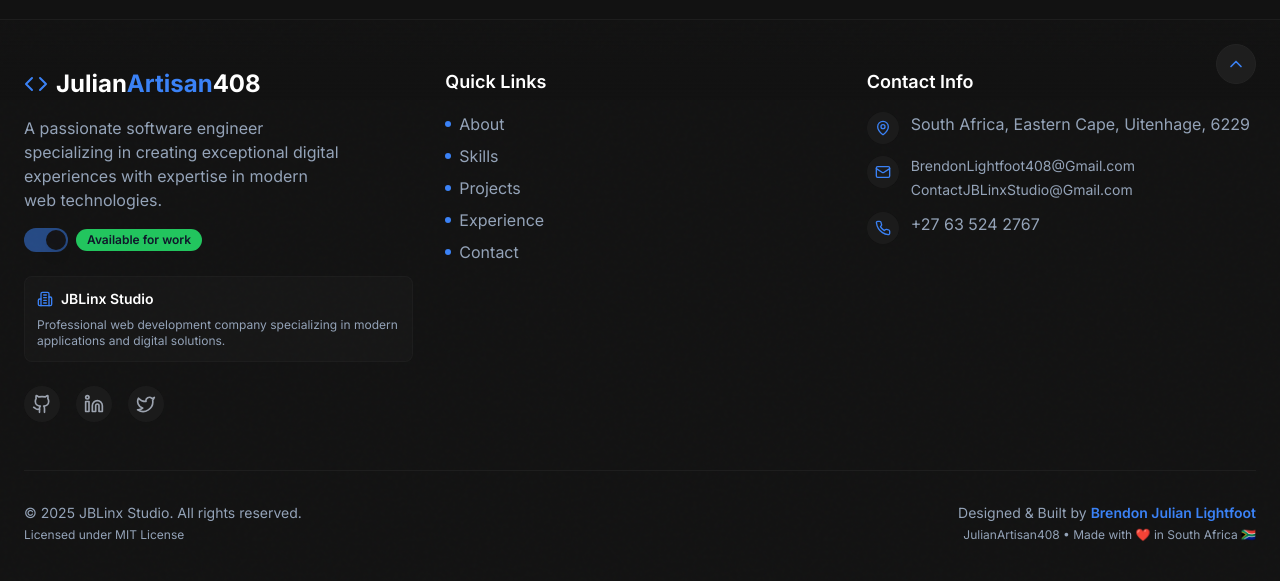
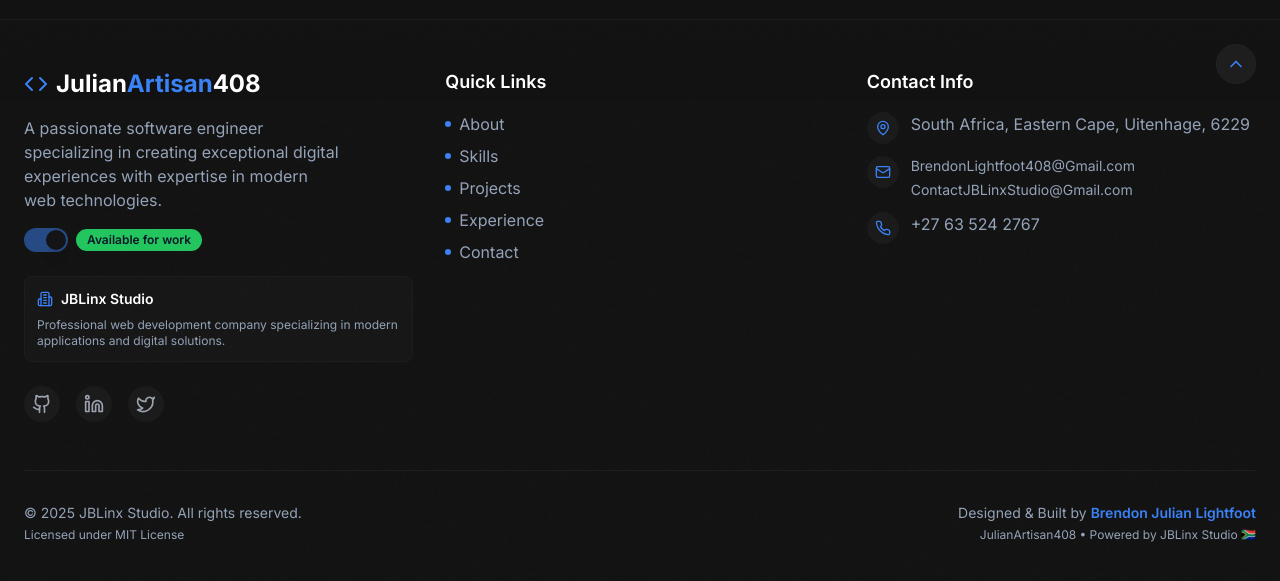
Before and after one commit to FatalError408/Developer-Portfolio, a React (Vite) app: page / in a window 1280 px wide. Shown: the part 9210-9791 px from the top of the page. Built offline with nearby package versions, Linux system fonts and the light colour scheme; no server answers.

Commit message:
Remove Lovable branding
Remove all "Lovable" trademarks and branding, including "Made with ❤️".

```diff
--- a/src/components/Footer.tsx
+++ b/src/components/Footer.tsx
@@ -186,7 +186,7 @@ const Footer = () => {
                 Designed & Built by <span className="text-blue font-semibold">Brendon Julian Lightfoot</span>
               </p>
               <p className="text-muted-foreground text-xs mt-1">
-                JulianArtisan408 • Made with ❤️ in South Africa 🇿🇦
+                JulianArtisan408 • Powered by JBLinx Studio 🇿🇦
               </p>
             </div>
           </div>
```
Also changed, not shown: 1 other file (tests, documents, lock files or other folders).
